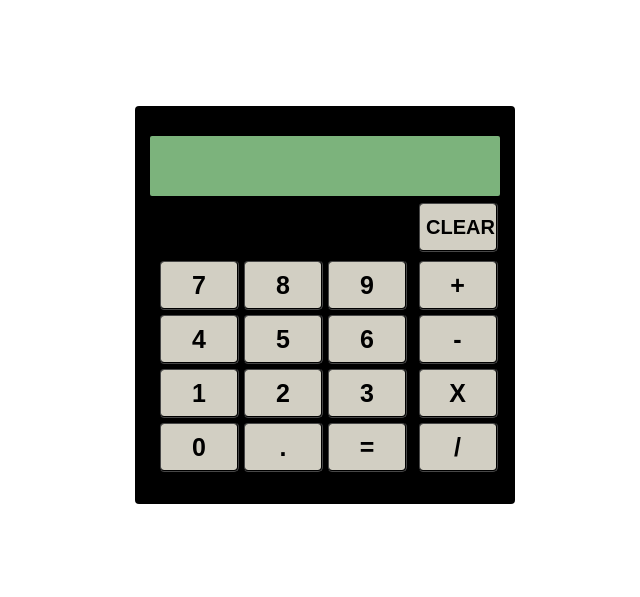
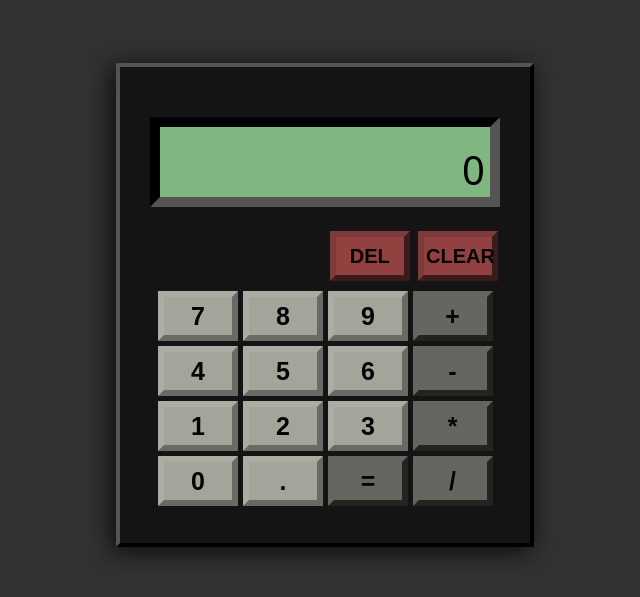
Before and after one commit to MDaley08/calculator_app, a plain HTML site: page index.html in a window 1280 px wide. Shown: the part 103-700 px from the top of the page, without its empty margins (323-963 px from the left). Drawn offline with Linux system fonts and the light colour scheme.

Commit message:
added updateDisplay, clearDisplay and evaluateExpression functions

```diff
--- a/css/styles.css
+++ b/css/styles.css
@@ -1,36 +1,47 @@
 body {
+    font-family: system-ui, -apple-system, BlinkMacSystemFont, 'Segoe UI', Roboto, Oxygen, Ubuntu, Cantarell, 'Open Sans', 'Helvetica Neue', sans-serif;
     display: flex;
     justify-content: center;
-    padding: ;
     align-items: center;
+    background-color: rgb(50, 50, 50);
     min-height: 100vh;
     min-width: 100vw;
 }
 
 #calc-container {
     display: flex;
+    align-items: center;
     flex-direction: column;
-    background-color: black;
-    align-items: center;
-    border-radius: 4px;
-    padding: 30px 15px;
+    background-color: rgb(20, 20, 20);
+    border: 4px outset black;
+    border-radius: 2px;
+    padding: 50px 30px 35px;
+    box-shadow: -4px 4px 25px rgb(10, 10, 10);
 }
 
 #display {
+    display: flex;
+    align-items: end;
+    justify-content: end;
+    overflow-wrap: break-word;
+    font-size: 40px;
+    padding-right: 5px;
     background-color: rgba(156, 225, 156, 0.797);
     border-radius: 2px;
-    height: 60px;
-    width: 350px;
+    border: 10px inset black;
+    margin-bottom: 22px;
+    height: 70px;
+    width: 325px;
 }
 
 button {
-    background-color: rgb(247, 244, 230);
-    border-radius: 5px;
-    border-style: groove;
+    background-color: rgb(202, 200, 188);
+    border: 6px outset rgb(212, 210, 198);
+    border-radius: 1px;
     margin: 2px;
     height: 50px;
     width: 80px;
-    opacity: 0.85;
+    opacity: 0.8;
     font-size: 25px;
     font-weight: 600;
 }
@@ -39,26 +50,40 @@ button:hover{
     opacity: 1;
 }
 button:active {
-    transform: scale(1.02);
+    transform: scale(0.95);
+    transform: translateX(2);
 }
-#clear {
+
+
+.special-keys{
+    margin-left: auto;
+    margin-bottom: 6px;
+}
+.special-keys button{
+    background-color: rgb(178, 75, 75);
+    border-color: rgb(153, 68, 68);
     font-size: 20px;
-    align-self: end;
-    margin: 6px 2px;
+    padding: 2px;
 }
-#numpad {
+.numpad {
     display: flex;
     margin: 0;
 }
-#numbers{
+.numbers{
     display: flex;
     flex-wrap: wrap-reverse;
     align-items: center;
     justify-content: center;
-    width: 265px;
+    gap: 1px;
+    width: 255px;
     margin: 0;
 }
-#operators {
+.operators {
     display: flex;
     flex-direction: column;
+    gap: 1px;
 }
+.operators button, #equal {
+    background-color: rgb(124, 122, 115);
+    border-color: rgb(124, 122, 115);
+}
--- a/index.html
+++ b/index.html
@@ -8,28 +8,33 @@
     </head>
     <body>
         <div id="calc-container">
-            <div id="display"></div>
-            <button class ="calc-btn" id="clear">CLEAR</button>
-            <div id="numpad">
-                <div id="numbers">
-                    <button class ="calc-btn" id="0">0</button>
-                    <button class ="calc-btn" id="decimal">.</button>
-                    <button class ="calc-btn" id="equal">=</button>
-                    <button class ="calc-btn" id="1">1</button>
-                    <button class ="calc-btn" id="2">2</button>
-                    <button class ="calc-btn" id="3">3</button>
-                    <button class ="calc-btn" id="4">4</button>
-                    <button class ="calc-btn" id="5">5</button>
-                    <button class ="calc-btn" id="6">6</button>
-                    <button class ="calc-btn" id="7">7</button>
-                    <button class ="calc-btn" id="8">8</button>
-                    <button class ="calc-btn" id="9">9</button>
+            <div id="display">
+                <p id="input"></p>
+            </div>
+            <div class="special-keys">
+                <button id="delete">DEL</button>
+                <button id="clear">CLEAR</button>
+            </div>
+            <div class="numpad">
+                <div class="numbers">
+                    <button id="0">0</button>
+                    <button id="decimal">.</button>
+                    <button id="equal">=</button>
+                    <button id="1">1</button>
+                    <button id="2">2</button>
+                    <button id="3">3</button>
+                    <button id="4">4</button>
+                    <button id="5">5</button>
+                    <button id="6">6</button>
+                    <button id="7">7</button>
+                    <button id="8">8</button>
+                    <button id="9">9</button>
                 </div>
-                <div id="operators">
-                    <button class ="calc-btn" id="add">+</button>
-                    <button class ="calc-btn" id="sub">-</button>
-                    <button class ="calc-btn" id="mult">X</button>
-                    <button class ="calc-btn" id="divide">/</button>
+                <div class="operators">
+                    <button class="operator" id="add">+</button>
+                    <button class="operator" id="sub">-</button>
+                    <button class="operator" id="mult">*</button>
+                    <button class="operator" id="div">/</button>
                 </div>
             </div>
         </div>
--- a/js/app.js
+++ b/js/app.js
@@ -1,12 +1,53 @@
 //queries all buttons on page. all buttons are currently only calculator buttons
-const buttonsList = document.querySelectorAll(".calc-btn");
+const clearBtn = document.getElementById("clear");
+const delBtn = document.getElementById("delete");
+const equalBtn = document.getElementById("equal");
+const numpadBtns = document.querySelectorAll(".numpad button");
+const operatorsList = ['+','-','*','/'];
+
+let expression = '0';
+let updated = false;
+let resultShown = false;
+let prevBtn;
+display.textContent = expression;
+
+let updateDisplay = value => {
+    if(!updated||resultShown){
+        display.textContent = value;
+        expression = value;
+        updated = true;
+        resultShown = false;
+        return;
+    }
+    expression += value;
+    display.textContent = expression;
+}
+
+let evaluateExpression = () => {
+    expression = evaluate(expression);
+    display.textContent = expression;
+    resultShown = true;
+}
+
+let clearDisplay = () =>{
+    display.textContent = '0';
+    expression = '0';
+    updated = false;
+    resultShown = false;
+}
 
 
 
+clearBtn.addEventListener("click", clearDisplay);
+equalBtn.addEventListener("click", evaluateExpression);
 
+console.log(numpadBtns);
 
-
-
+numpadBtns.forEach(element => element.addEventListener("click", () => {
+    if(element.id !== 'equal'){
+        updateDisplay(element.textContent);
+    }
+}));
 
 
 function add(num1, num2){
@@ -24,12 +65,14 @@ function divide(numerator, denominator){
     if(denominator === 0) return NaN;
     return numerator / denominator;
 }
+
 //stingParser lacks character based safety checks due to stings being generated from buttoms that don't allow for unexpected inputs
 function stringParser(string){
     let numbers = [];
     let operators = [];
     let subString = '';
     let chars = string.split('');
+
     chars.forEach(element => {
         if(element === '+'||element === '-'||element === '*'||element === '/'){
             operators.push(element);
@@ -41,21 +84,22 @@ function stringParser(string){
         }
 
     });
+
     numbers.push(subString);
     return [numbers , operators];
 }
 
-function evaluate(numbers, operators){
-    let numArr = numbers;
-    let oppArr = operators;
-    console.log(numArr);
+function evaluate(inString){
+    let tempArr = stringParser(inString);
+    let numArr = tempArr[0];
+    let oppArr = tempArr[1];
 
     while(numArr.length > 1) {
         let inputNum1;
         let inputNum2;
         let operator;
-        inputNum1 = parseInt(numArr.shift());
-        inputNum2 = parseInt(numArr.shift());
+        inputNum1 = parseFloat(numArr.shift());
+        inputNum2 = parseFloat  (numArr.shift());
         operator = oppArr.shift();
 
         switch(operator) {
@@ -69,9 +113,9 @@ function evaluate(numbers, operators){
                 numArr.unshift(multiply(inputNum1,inputNum2));
                 break;
             case '/':
-                numArr.unshift(multiply(inputNum1,inputNum2));
+                numArr.unshift(divide(inputNum1,inputNum2));
                 break;
         }
     }
-    return numArr[0];
+    return numArr[0] || 'Undefined';
 }
```
